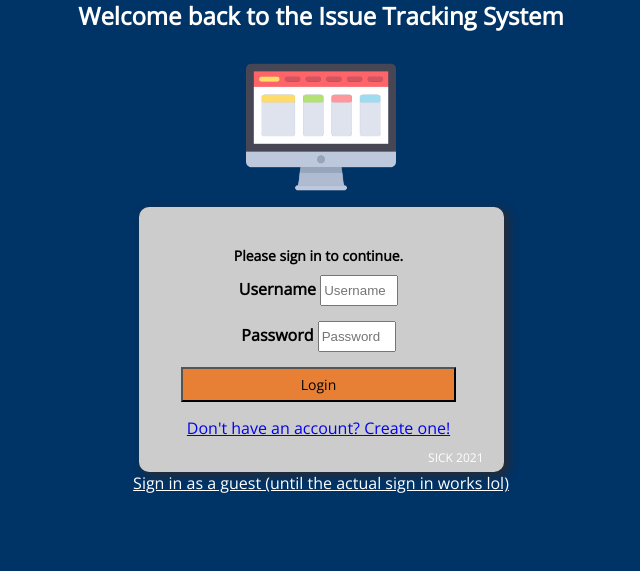
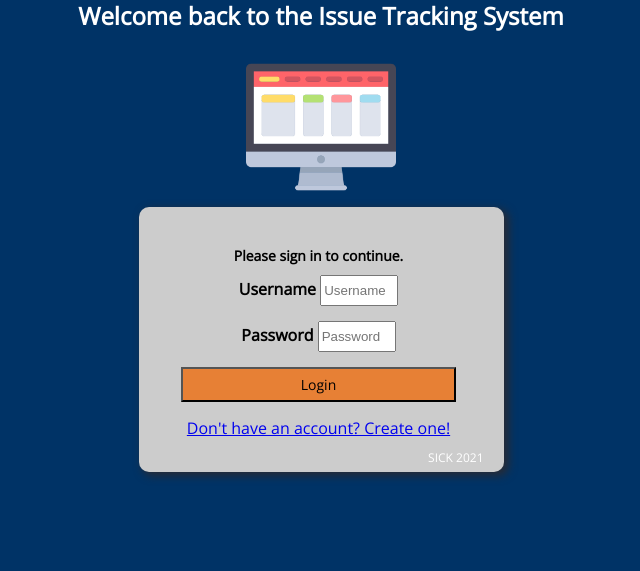
Before and after one commit to kaitlyntorres/Incident-Trcking-System, a Flask app: page /signin.html in a window 1280 px wide. Shown: the part 21-592 px from the top of the page, without its empty margins (319-959 px from the left). Run offline with Flask 2, Linux system fonts and the light colour scheme.

Commit message:
Deleted sign in as guest

```diff
--- a/templates/signin.html
+++ b/templates/signin.html
@@ -40,8 +40,4 @@
 	</div>
 </div>
 
-<div>
-<a href="homepage.html" style="color:white;">Sign in as a guest (until the actual sign in works lol)</a>
-</div>
-
 </html>
```
